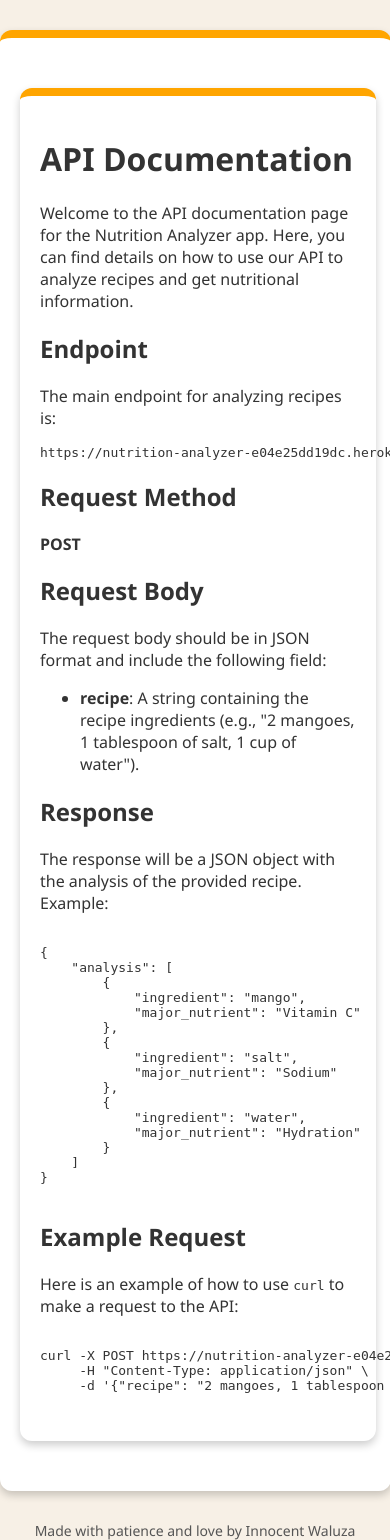
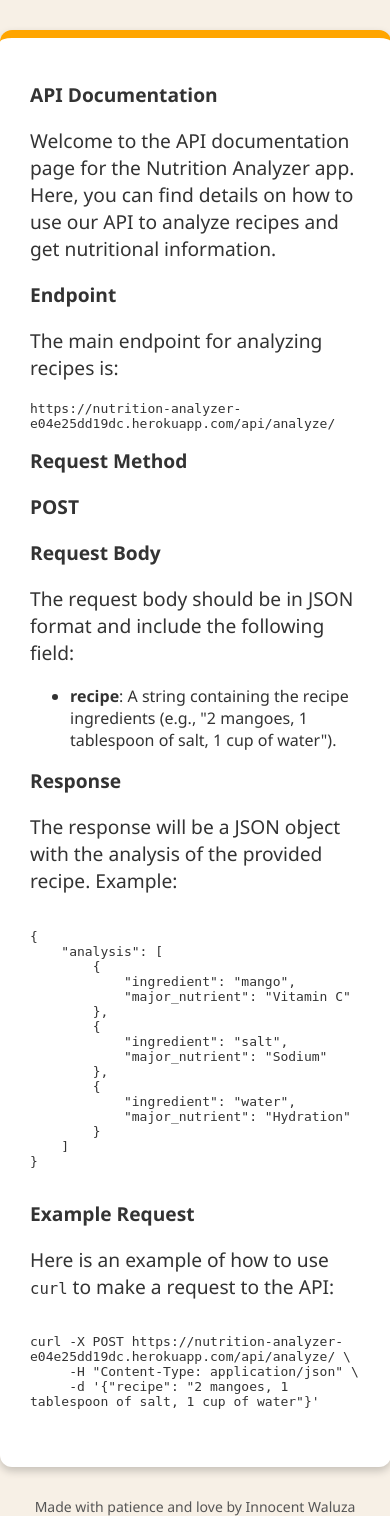
Before and after one commit to inno-waluza/nutrition-analyzer, a Django app: page /api/ in a window 390 px wide; the page is wider, and only the part inside the window is pictured. Shown: the part 52-1592 px from the top of that part. After the commit the page ends 1568 px from the top of that part, so only its background shows below. Run offline with Django 5.2, Linux system fonts and the light colour scheme.

Commit message:
api page mobile view

```diff
--- a/nutrition_analyzer/templates/analyze.html
+++ b/nutrition_analyzer/templates/analyze.html
@@ -167,7 +167,7 @@
         <p class="description">Enter the ingredients of a recipe to analyze its nutritional content. Discover the major nutrients in each ingredient!</p>
         <div class="form-group">
             <label for="recipe">Enter Recipe:</label>
-            <input type="text" id="recipe" placeholder="e.g., 2 mangoes, 1 tablespoon of salt, 1 cup of water">
+            <input type="text" id="recipe" placeholder="e.g.,mangoes, salt, water">
         </div>
         <button id="analyzeBtn">Analyze Recipe</button>
         <div id="loading" class="hidden">
--- a/nutrition_analyzer/templates/api.html
+++ b/nutrition_analyzer/templates/api.html
@@ -3,13 +3,13 @@
 {% block title %}API Documentation{% endblock %}
 
 {% block content %}
-    <div class="container">
+    <div class="container-fluid">
         <h1>API Documentation</h1>
         <p>Welcome to the API documentation page for the Nutrition Analyzer app. Here, you can find details on how to use our API to analyze recipes and get nutritional information.</p>
 
         <h2>Endpoint</h2>
         <p>The main endpoint for analyzing recipes is:</p>
-        <pre><code>https://nutrition-analyzer-e04e25dd19dc.herokuapp.com/api/analyze/</code></pre>
+        <pre class="code-block"><code>https://nutrition-analyzer-e04e25dd19dc.herokuapp.com/api/analyze/</code></pre>
 
         <h2>Request Method</h2>
         <p><strong>POST</strong></p>
@@ -22,7 +22,7 @@
 
         <h2>Response</h2>
         <p>The response will be a JSON object with the analysis of the provided recipe. Example:</p>
-        <pre><code>
+        <pre class="code-block"><code>
 {
     "analysis": [
         {
@@ -43,10 +43,26 @@
 
         <h2>Example Request</h2>
         <p>Here is an example of how to use <code>curl</code> to make a request to the API:</p>
-        <pre><code>
+        <pre class="code-block"><code>
 curl -X POST https://nutrition-analyzer-e04e25dd19dc.herokuapp.com/api/analyze/ \
      -H "Content-Type: application/json" \
      -d '{"recipe": "2 mangoes, 1 tablespoon of salt, 1 cup of water"}'
         </code></pre>
     </div>
+
+    <style>
+        @media (max-width: 768px) {
+            h1, h2, p {
+                font-size: 1.2em;
+            }
+            .container-fluid {
+                padding: 10px;
+            }
+            .code-block {
+                white-space: pre-wrap; /* Makes code block wrap instead of overflow */
+                word-break: break-word;
+                overflow-x: auto; /* Allows horizontal scroll if needed */
+            }
+        }
+    </style>
 {% endblock %}
```
